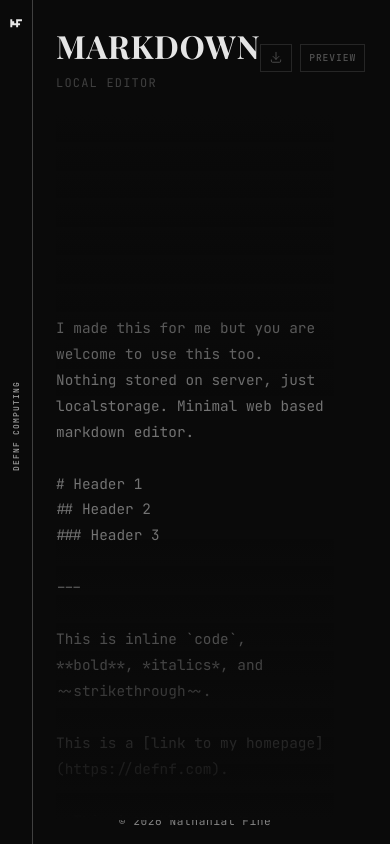
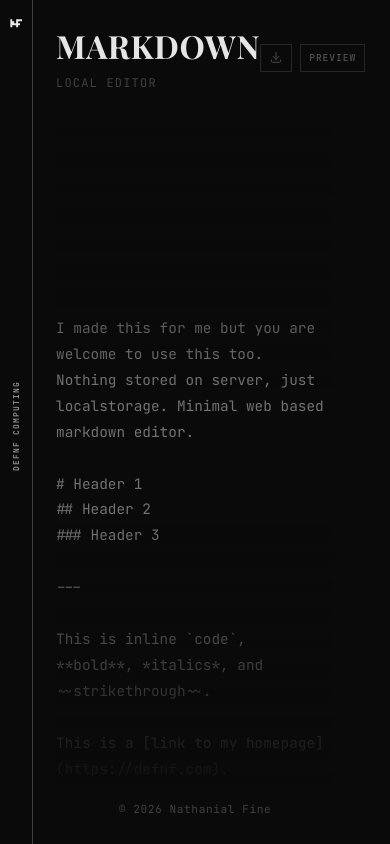
Before and after one commit to nathanialf/React-Portfolio, a Next.js app: page /markdown in a window 390 px wide. Built offline with nearby package versions, Linux system fonts and the light colour scheme.

Commit message:
Fix mobile layout: card z-index and markdown copyright placement

```diff
--- a/src/app/markdown/page.tsx
+++ b/src/app/markdown/page.tsx
@@ -306,6 +306,9 @@ export default function MarkdownPage() {
               </div>
             )}
           </div>
+          <div className={styles.mobileFooter}>
+            <Copyright />
+          </div>
         </div>
       </div>
       <Copyright fixed />
--- a/src/styles/Copyright.module.css
+++ b/src/styles/Copyright.module.css
@@ -19,3 +19,9 @@
   font-size: 0.7rem;
   letter-spacing: 0.05em;
 }
+
+@media (max-width: 768px) {
+  .fixed {
+    display: none;
+  }
+}
--- a/src/styles/FloatingCard.module.css
+++ b/src/styles/FloatingCard.module.css
@@ -73,6 +73,7 @@
     box-shadow: none;
     border-left: none;
     border-right: none;
+    z-index: 1;
   }
 
   .main {
--- a/src/styles/Markdown.module.css
+++ b/src/styles/Markdown.module.css
@@ -464,8 +464,21 @@
   }
 }
 
+.mobileFooter {
+  display: none;
+  flex-shrink: 0;
+}
+
+.mobileFooter > div {
+  padding: 0.25rem 0;
+}
+
 /* Mobile responsiveness */
 @media (max-width: 768px) {
+  .mobileFooter {
+    display: block;
+  }
+
   .container {
     padding: 1.5rem 3.5rem;
   }
```
